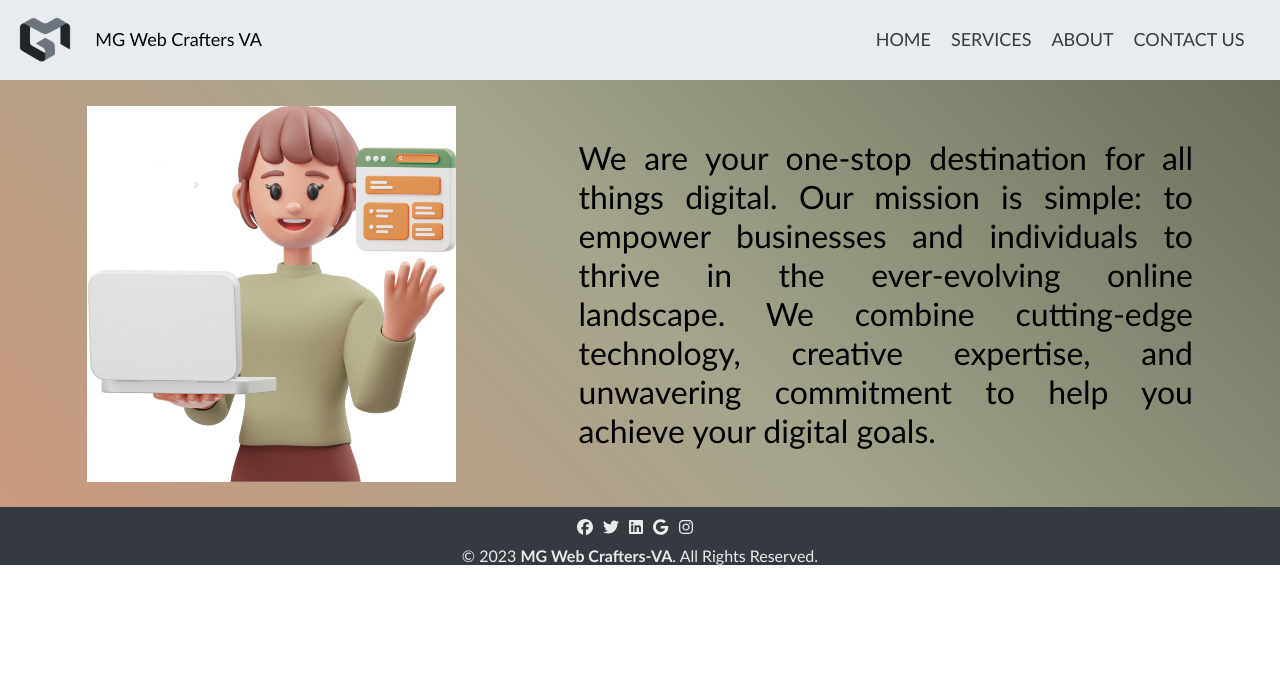
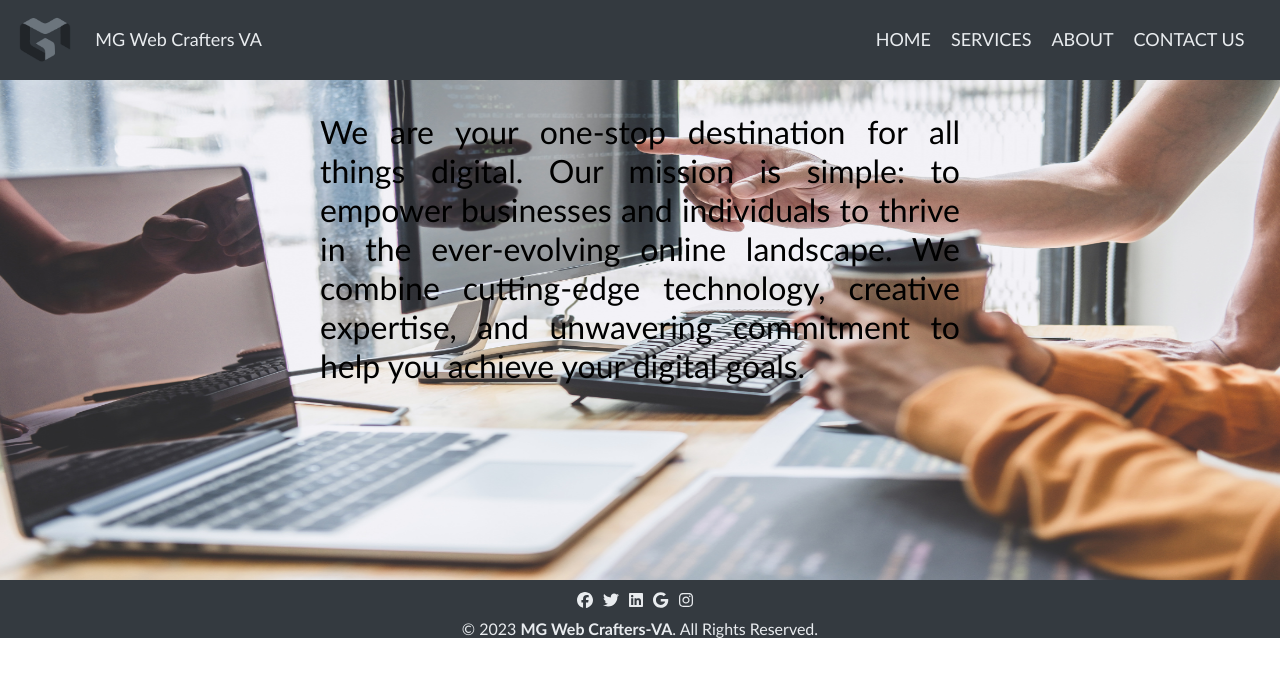
Before and after one commit to mikorecare/mg-web-crafters-landing-page, a React (Vite) app: page / in a window 1280 px wide. Shown: the top 676 px of the page. Built offline with nearby package versions, Linux system fonts and the light colour scheme.

Commit message:
FEAT: Added background picture

```diff
--- a/src/components/home-content/home-content.tsx
+++ b/src/components/home-content/home-content.tsx
@@ -1,5 +1,5 @@
 import '../../styles/home-content.css'
-import HomePic from '../../assets/home-content-pic.png'
+import HomePic from '../../assets/home-content-main-pic.png'
 const OurBrand = () => {
 
 const content ="We are your one-stop destination for all things digital. Our mission is simple: to empower businesses and individuals to thrive in the ever-evolving online landscape. We combine cutting-edge technology, creative expertise, and unwavering commitment to help you achieve your digital goals."
--- a/src/styles/home-content.css
+++ b/src/styles/home-content.css
@@ -1,9 +1,8 @@
 @import '../styles/branding.css';
 
 .home-content{
-    padding: 2%;
     height:100%;
-    background: linear-gradient(45deg, #CB997E,  #A5A58D, #6B705C);
+    background: linear-gradient(to right, #CB997E,  #DDBEA9);
 }
 .our-brand{
     display: flex;
@@ -11,10 +10,15 @@
 }
 
 .our-brand p {
+    position: absolute;
     text-align: justify;
     font-size: xx-large;
     width:50%;
+    z-index: 1;
 }
 .our-brand img{
-    width: 30%;
+    height:500px;
+    position: relative;
+    width: 100%;
+    z-index: 0;
 }
--- a/src/styles/navbar.css
+++ b/src/styles/navbar.css
@@ -1,10 +1,11 @@
 @import './branding.css';
 
 header{
+    color: var(--brand-color-dirtywhite);
     font-size:large;
     display: flex;
     justify-content:space-between;
-    background-color: var(--brand-color-dirtywhite);
+    background-color: var(--brand-color-darkgrey);
     box-shadow: 5px 2px 2px 1px rgba(0,0,0,0.3);
 }
 
@@ -24,13 +25,12 @@ nav ul li{
 nav ul li:hover{
     cursor: pointer;
     padding: 10px;
-    background-color: var(--brand-color-darkwhite);
+    background-color: var(--brand-color-grey);
     border-radius: 4px;
     font-weight: 800;
     font-size: large;
 }
 nav ul li a{
-    color: var(--brand-color-darkgrey);
     text-decoration: none;
 }
 
```
Also changed, not shown: src/assets/home-content-main-pic.png (added), src/assets/home-content-pic.png.
